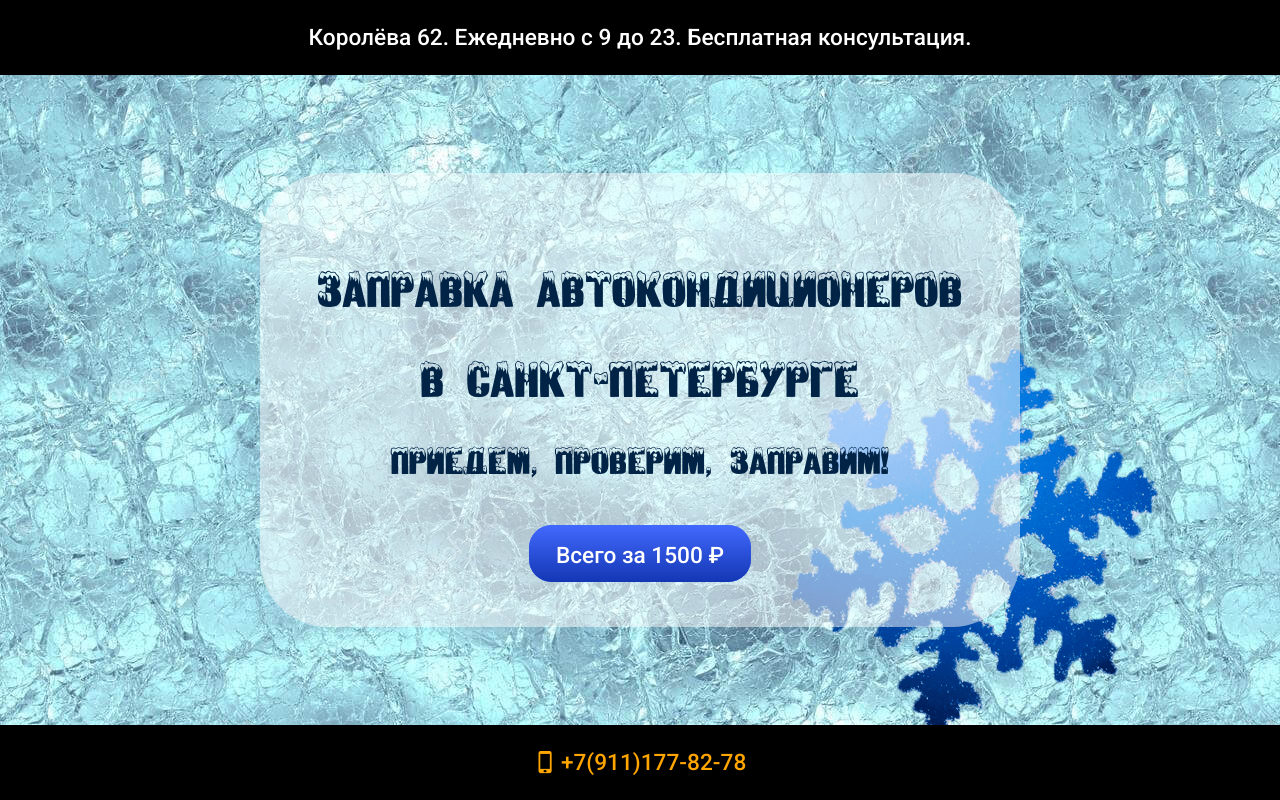
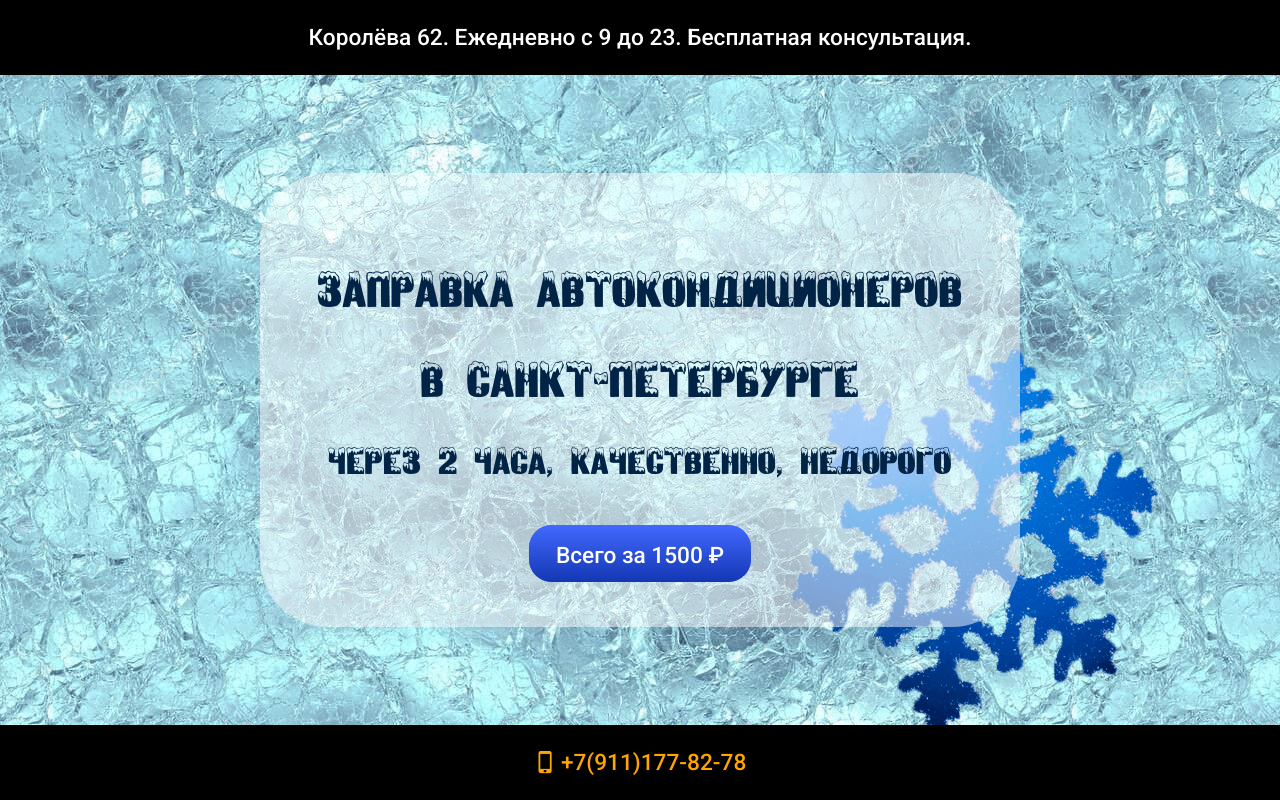
Before and after one commit to auto-conditioner/auto-conditioner.github.io, a plain HTML site: page index.html in a window 1280 px wide. Shown: the top 800 px of the page. Drawn offline with Linux system fonts and the light colour scheme; a script that the page names is missing.

Commit message:
Update index.html

```diff
--- a/index.html
+++ b/index.html
@@ -27,7 +27,7 @@
     <div class="wrapper">
       <h1>Заправка автокондиционеров</h1>
       <h1>в Санкт-Петербурге</h1>
-      <h2>Приедем, проверим, заправим!</h2>
+      <h2>Через 2 часа, качественно, недорого</h2>
       <br>
       <a class="button_snowy" href="#price" id="pricelink">Всего за 1500 ₽</a>
     </div>
```
